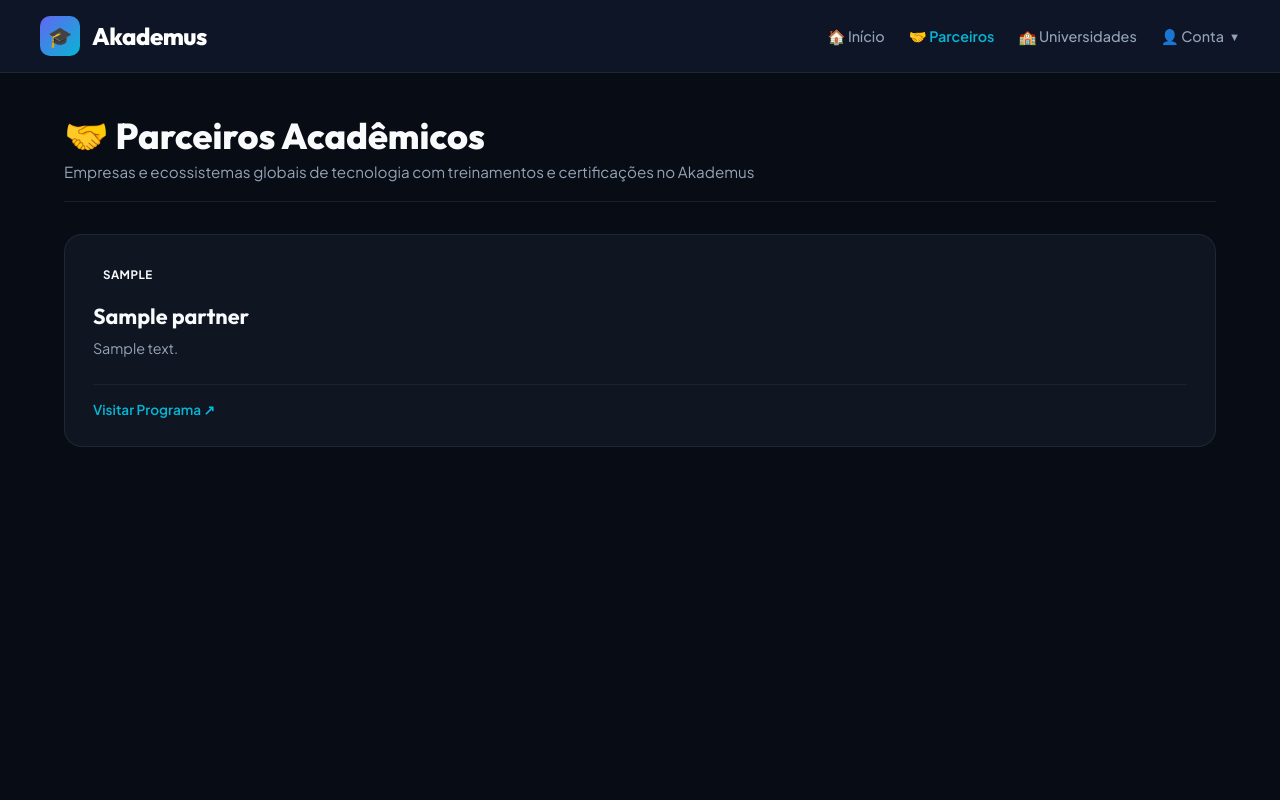
After one commit to ecossistemaanima/Akademus, a Flask app: page /partners in a window 1280 px wide. The commit adds this page. Run offline with Flask 3, Linux system fonts and the light colour scheme; tables that the repository leaves empty hold one stand-in row (values such as "Sample post"); parts of the project's set-up code (start-up, migrations or seed data) failed here and were passed over.

Commit message:
feat: CRUD de Parceiros Acadêmicos com menu de navegação e soft delete
- Backend & Rotas:
  - Criação do blueprint partners_bp com rotas REST e interface HTML.
  - Endpoints para listagem (/partners/api), detalhe (/partners/api/<id>), criação, edição e exclusão lógica (DELETE -> is_active = False).
  - Decorator @admin_required para proteger criação, edição e exclusão.

- Interface & Navegação:
  - Criação do template partners.html com grid responsivo categorizado por cores (Cloud, IA, Linux, Redes, Labs, Certificações).
  - Modal interativo para criação e edição de parceiros.
  - Navbar unificada em todo o sistema com novo menu dropdown de '⚙️ Gestão' (Usuários, Universidades, Parceiros) visível para Administradores.
  - Card dedicado de Parceiros Acadêmicos no Dashboard.

- Qualidade & Testes (TDD):
  - 3 novos testes automatizados em test_partners_crud.py (totalizando 22 testes passando).

```diff
--- a/backend/app/__init__.py
+++ b/backend/app/__init__.py
@@ -38,11 +38,13 @@ def create_app(test_config=None):
     from app.routes.auth import auth_bp, configure_oauth
     from app.routes.universities import universities_bp
     from app.routes.users import users_bp
+    from app.routes.partners import partners_bp
 
     configure_oauth(app)
     app.register_blueprint(auth_bp)
     app.register_blueprint(universities_bp)
     app.register_blueprint(users_bp)
+    app.register_blueprint(partners_bp)
 
     # Redirecionamento amigável para Meu Perfil
     @app.route("/profile", methods=["GET", "POST"])
--- /dev/null
+++ b/backend/app/routes/partners.py
@@ -0,0 +1,112 @@
+"""CRUD de Parceiros Acadêmicos (Acesso administrativo para gestão e consulta pública)."""
+
+from flask import Blueprint, request, jsonify, render_template, session, redirect, url_for
+from app.models import AcademicPartner, User
+from app.extensions import db
+from app.routes.universities import admin_required
+
+partners_bp = Blueprint("partners", __name__, url_prefix="/partners")
+
+
+@partners_bp.route("/api", methods=["GET"], strict_slashes=False)
+def list_partners_api():
+    """Retorna lista de parceiros ativos em formato JSON."""
+    partners = AcademicPartner.query.filter_by(is_active=True).order_by(AcademicPartner.name.asc()).all()
+    return jsonify([p.to_dict() for p in partners]), 200
+
+
+@partners_bp.route("/", methods=["GET"], strict_slashes=False)
+def index_view():
+    """Interface de Parceiros Acadêmicos (visão para usuários e controles para admins)."""
+    user_data = session.get("user")
+    is_admin = False
+    if user_data:
+        user = User.query.filter_by(email=user_data.get("email")).first()
+        is_admin = bool(user and user.is_admin)
+
+    # Se for admin, lista todos (inclusive inativos para reativação); caso contrário apenas ativos
+    if is_admin:
+        partners = AcademicPartner.query.order_by(AcademicPartner.name.asc()).all()
+    else:
+        partners = AcademicPartner.query.filter_by(is_active=True).order_by(AcademicPartner.name.asc()).all()
+
+    return render_template(
+        "partners.html",
+        partners=partners,
+        is_admin=is_admin,
+        current_user=user_data
+    )
+
+
+@partners_bp.route("/api/<int:partner_id>", methods=["GET"])
+@admin_required
+def get_partner_api(partner_id):
+    """Retorna detalhes de um parceiro específico."""
+    partner = AcademicPartner.query.get_or_404(partner_id)
+    return jsonify(partner.to_dict()), 200
+
+
+@partners_bp.route("/api", methods=["POST"])
+@admin_required
+def create_partner():
+    """Cria um novo parceiro acadêmico."""
+    data = request.get_json() or request.form
+    code = (data.get("code") or "").strip().upper()
+    name = (data.get("name") or "").strip()
+    category = (data.get("category") or "CLOUD_TECH").strip().upper()
+    website_url = (data.get("website_url") or "").strip() or None
+    description = (data.get("description") or "").strip() or None
+
+    if not code or not name:
+        return jsonify({"error": "Código e nome do parceiro são obrigatórios."}), 400
+
+    if AcademicPartner.query.filter_by(code=code).first():
+        return jsonify({"error": f"Já existe um parceiro com o código '{code}'."}), 409
+
+    partner = AcademicPartner(
+        code=code,
+        name=name,
+        category=category,
+        website_url=website_url,
+        description=description,
+        is_active=True
+    )
+    db.session.add(partner)
+    db.session.commit()
+    return jsonify(partner.to_dict()), 201
+
+
+@partners_bp.route("/api/<int:partner_id>", methods=["PUT", "POST"])
+@admin_required
+def update_partner(partner_id):
+    """Atualiza dados de um parceiro acadêmico existente."""
+    partner = AcademicPartner.query.get_or_404(partner_id)
+    data = request.get_json() or request.form
+
+    if "name" in data and data["name"].strip():
+        partner.name = data["name"].strip()
+    if "category" in data and data["category"].strip():
+        partner.category = data["category"].strip().upper()
+    if "website_url" in data:
+        partner.website_url = data["website_url"].strip() or None
+    if "description" in data:
+        partner.description = data["description"].strip() or None
+    if "is_active" in data:
+        val = data["is_active"]
+        partner.is_active = (val is True or val == "true" or val == "1" or val == 1)
+
+    db.session.commit()
+    return jsonify(partner.to_dict()), 200
+
+
+@partners_bp.route("/api/<int:partner_id>", methods=["DELETE"])
+@admin_required
+def delete_partner(partner_id):
+    """Exclusão LÓGICA (Soft Delete): Desativa o parceiro acadêmico sem apagar dados históricos."""
+    partner = AcademicPartner.query.get_or_404(partner_id)
+    partner.is_active = False
+    db.session.commit()
+    return jsonify({
+        "message": f"Parceiro {partner.name} ({partner.code}) foi desativado com sucesso (exclusão lógica).",
+        "partner": partner.to_dict()
+    }), 200
--- /dev/null
+++ b/backend/app/templates/partners.html
@@ -0,0 +1,308 @@
+<!DOCTYPE html>
+<html lang="pt-BR">
+<head>
+  <meta charset="UTF-8">
+  <meta name="viewport" content="width=device-width, initial-scale=1.0">
+  <title>Akademus | Parceiros Acadêmicos</title>
+  <link rel="preconnect" href="https://fonts.googleapis.com">
+  <link rel="preconnect" href="https://fonts.gstatic.com" crossorigin>
+  <link href="https://fonts.googleapis.com/css2?family=Outfit:wght@400;500;600;700;800&family=Plus+Jakarta+Sans:wght@400;500;600;700&display=swap" rel="stylesheet">
+  <style>
+    :root {
+      --bg: #080c14;
+      --card-bg: rgba(18, 24, 38, 0.75);
+      --card-border: rgba(255, 255, 255, 0.08);
+      --primary: #6366f1;
+      --accent: #06b6d4;
+      --text-main: #f8fafc;
+      --text-muted: #94a3b8;
+    }
+    * { box-sizing: border-box; margin: 0; padding: 0; }
+    body { font-family: 'Plus Jakarta Sans', sans-serif; background-color: var(--bg); color: var(--text-main); min-height: 100vh; display: flex; flex-direction: column; }
+
+    /* Navbar */
+    .navbar {
+      display: flex;
+      justify-content: space-between;
+      align-items: center;
+      padding: 1rem 2.5rem;
+      background: rgba(15, 23, 42, 0.9);
+      backdrop-filter: blur(16px);
+      border-bottom: 1px solid var(--card-border);
+      position: sticky;
+      top: 0;
+      z-index: 50;
+    }
+    .nav-brand { display: flex; align-items: center; gap: 12px; text-decoration: none; color: #fff; }
+    .brand-icon { width: 40px; height: 40px; background: linear-gradient(135deg, var(--primary), var(--accent)); border-radius: 10px; display: flex; align-items: center; justify-content: center; font-size: 1.25rem; }
+    .brand-name { font-family: 'Outfit', sans-serif; font-size: 1.5rem; font-weight: 800; letter-spacing: -0.02em; }
+
+    .nav-links { display: flex; align-items: center; gap: 1.5rem; }
+    .nav-link { color: var(--text-muted); text-decoration: none; font-size: 0.9rem; font-weight: 500; transition: color 0.15s; }
+    .nav-link:hover { color: #fff; }
+    .nav-link.active { color: var(--accent); font-weight: 600; }
+
+    .dropdown { position: relative; display: inline-block; }
+    .dropdown-btn { background: none; border: none; color: var(--text-muted); font-size: 0.9rem; font-weight: 500; cursor: pointer; display: flex; align-items: center; gap: 5px; font-family: inherit; }
+    .dropdown-btn:hover { color: #fff; }
+    .dropdown-content { display: none; position: absolute; right: 0; top: 100%; margin-top: 8px; background: #0f172a; border: 1px solid var(--card-border); border-radius: 12px; min-width: 200px; box-shadow: 0 10px 25px rgba(0,0,0,0.5); z-index: 100; overflow: hidden; }
+    .dropdown-content a { color: var(--text-muted); padding: 10px 16px; text-decoration: none; display: flex; align-items: center; gap: 8px; font-size: 0.85rem; transition: background 0.15s; }
+    .dropdown-content a:hover { background: rgba(99, 102, 241, 0.15); color: #fff; }
+    .dropdown:hover .dropdown-content { display: block; }
+
+    .container { max-width: 1200px; margin: 2.5rem auto; padding: 0 1.5rem; width: 100%; flex-grow: 1; }
+
+    .header-actions { display: flex; justify-content: space-between; align-items: center; margin-bottom: 2rem; border-bottom: 1px solid var(--card-border); padding-bottom: 1.25rem; }
+    h1 { font-family: 'Outfit', sans-serif; font-size: 2.25rem; font-weight: 800; }
+    .header-desc { color: var(--text-muted); font-size: 0.95rem; margin-top: 4px; }
+
+    .btn { padding: 8px 16px; border-radius: 10px; border: none; font-weight: 600; cursor: pointer; font-size: 0.875rem; text-decoration: none; display: inline-flex; align-items: center; gap: 6px; }
+    .btn-create { background: var(--primary); color: #fff; }
+    .btn-create:hover { background: #4f46e5; }
+    .btn-edit { background: rgba(99, 102, 241, 0.2); color: #a5b4fc; border: 1px solid rgba(99, 102, 241, 0.4); }
+    .btn-delete { background: rgba(239, 68, 68, 0.15); color: #fca5a5; border: 1px solid rgba(239, 68, 68, 0.3); }
+    .btn-restore { background: rgba(16, 185, 129, 0.15); color: #6ee7b7; border: 1px solid rgba(16, 185, 129, 0.3); }
+
+    /* Partners Grid */
+    .partners-grid { display: grid; grid-template-columns: repeat(auto-fit, minmax(340px, 1fr)); gap: 1.5rem; }
+    .partner-card { background: var(--card-bg); border: 1px solid var(--card-border); border-radius: 18px; padding: 1.75rem; display: flex; flex-direction: column; justify-content: space-between; transition: all 0.25s ease; position: relative; }
+    .partner-card:hover { transform: translateY(-3px); border-color: rgba(99, 102, 241, 0.4); box-shadow: 0 12px 30px rgba(0, 0, 0, 0.4); }
+
+    .card-top { display: flex; justify-content: space-between; align-items: flex-start; margin-bottom: 1rem; }
+    .partner-badge { padding: 4px 10px; border-radius: 999px; font-size: 0.725rem; font-weight: 700; text-transform: uppercase; letter-spacing: 0.04em; }
+    .cat-CLOUD_AI { background: rgba(6, 182, 212, 0.15); color: #22d3ee; border: 1px solid rgba(6, 182, 212, 0.3); }
+    .cat-OPEN_SOURCE_LINUX { background: rgba(239, 68, 68, 0.15); color: #f87171; border: 1px solid rgba(239, 68, 68, 0.3); }
+    .cat-NETWORKING_CYBER { background: rgba(59, 130, 246, 0.15); color: #60a5fa; border: 1px solid rgba(59, 130, 246, 0.3); }
+    .cat-CLOUD_TECH { background: rgba(245, 158, 11, 0.15); color: #fbbf24; border: 1px solid rgba(245, 158, 11, 0.3); }
+    .cat-HANDS_ON_LABS { background: rgba(168, 85, 247, 0.15); color: #c084fc; border: 1px solid rgba(168, 85, 247, 0.3); }
+    .cat-CERTIFICATIONS { background: rgba(16, 185, 129, 0.15); color: #34d399; border: 1px solid rgba(16, 185, 129, 0.3); }
+
+    .partner-name { font-family: 'Outfit', sans-serif; font-size: 1.35rem; font-weight: 700; margin-bottom: 0.5rem; }
+    .partner-desc { color: var(--text-muted); font-size: 0.9rem; line-height: 1.5; margin-bottom: 1.5rem; flex-grow: 1; }
+
+    .card-bottom { display: flex; justify-content: space-between; align-items: center; border-top: 1px solid rgba(255,255,255,0.06); padding-top: 1rem; }
+    .link-ext { color: var(--accent); text-decoration: none; font-size: 0.85rem; font-weight: 600; display: inline-flex; align-items: center; gap: 4px; }
+    .link-ext:hover { text-decoration: underline; }
+
+    /* Modal */
+    .modal { display: none; position: fixed; top: 0; left: 0; width: 100%; height: 100%; background: rgba(0,0,0,0.85); z-index: 100; align-items: center; justify-content: center; backdrop-filter: blur(8px); }
+    .modal-box { background: #0f172a; border: 1px solid var(--card-border); border-radius: 20px; padding: 2rem; width: 90%; max-width: 520px; }
+    .form-group { margin-bottom: 1.25rem; }
+    .form-label { display: block; font-size: 0.825rem; font-weight: 600; color: #94a3b8; margin-bottom: 0.5rem; }
+    .form-input { width: 100%; padding: 0.75rem 1rem; background: rgba(2, 6, 23, 0.7); border: 1px solid rgba(255,255,255,0.1); border-radius: 10px; color: #fff; box-sizing: border-box; }
+  </style>
+</head>
+<body>
+
+  <!-- Navbar Global do Akademus -->
+  <header class="navbar">
+    <a href="/" class="nav-brand">
+      <div class="brand-icon">🎓</div>
+      <div class="brand-name">Akademus</div>
+    </a>
+
+    <nav class="nav-links">
+      <a href="/" class="nav-link">🏠 Início</a>
+      <a href="/partners" class="nav-link active">🤝 Parceiros</a>
+      <a href="/universities" class="nav-link">🏫 Universidades</a>
+
+      <!-- Menu Dropdown para Gestão e Administração -->
+      {% if is_admin or (current_user and current_user.is_admin) %}
+      <div class="dropdown">
+        <button class="dropdown-btn">
+          ⚙️ Gestão <span style="font-size: 0.7rem;">▼</span>
+        </button>
+        <div class="dropdown-content">
+          <a href="/users">👥 Usuários & Moderação</a>
+          <a href="/universities">🏫 Gestão de Universidades</a>
+          <a href="/partners">🤝 Gestão de Parceiros</a>
+        </div>
+      </div>
+      {% endif %}
+
+      <div class="dropdown">
+        <button class="dropdown-btn">
+          👤 {{ current_user.name if current_user else 'Conta' }} <span style="font-size: 0.7rem;">▼</span>
+        </button>
+        <div class="dropdown-content">
+          <a href="/profile">✏️ Meu Perfil</a>
+          <a href="/logout" style="color: #f87171;">🚪 Sair</a>
+        </div>
+      </div>
+    </nav>
+  </header>
+
+  <!-- Conteúdo Principal -->
+  <main class="container">
+    <div class="header-actions">
+      <div>
+        <h1>🤝 Parceiros Acadêmicos</h1>
+        <p class="header-desc">Empresas e ecossistemas globais de tecnologia com treinamentos e certificações no Akademus</p>
+      </div>
+      {% if is_admin %}
+      <div>
+        <button class="btn btn-create" onclick="openCreatePartnerModal()">+ Novo Parceiro</button>
+      </div>
+      {% endif %}
+    </div>
+
+    <!-- Grid de Parceiros -->
+    <div class="partners-grid">
+      {% for p in partners %}
+      <div class="partner-card" style="{% if not p.is_active %}opacity: 0.55;{% endif %}">
+        <div>
+          <div class="card-top">
+            <span class="partner-badge cat-{{ p.category }}">{{ p.category }}</span>
+            {% if not p.is_active %}
+            <span style="font-size:0.75rem; background:rgba(239,68,68,0.2); color:#fca5a5; padding:3px 8px; border-radius:6px;">Inativo</span>
+            {% endif %}
+          </div>
+          <h2 class="partner-name">{{ p.name }}</h2>
+          <p class="partner-desc">{{ p.description or 'Programa de capacitação acadêmica e certificações digitais.' }}</p>
+        </div>
+
+        <div class="card-bottom">
+          {% if p.website_url %}
+          <a href="{{ p.website_url }}" target="_blank" rel="noopener noreferrer" class="link-ext">
+            Visitar Programa ↗
+          </a>
+          {% else %}
+          <span></span>
+          {% endif %}
+
+          {% if is_admin %}
+          <div style="display: flex; gap: 6px;">
+            <button class="btn btn-edit" onclick="openEditPartnerModal({{ p.id }}, '{{ p.code }}', '{{ p.name }}', '{{ p.category }}', '{{ p.website_url or '' }}', `{{ p.description or '' }}`)">✏️</button>
+            {% if p.is_active %}
+            <button class="btn btn-delete" onclick="softDeletePartner({{ p.id }}, '{{ p.name }}')">🗑️</button>
+            {% else %}
+            <button class="btn btn-restore" onclick="restorePartner({{ p.id }}, '{{ p.name }}')">♻️</button>
+            {% endif %}
+          </div>
+          {% endif %}
+        </div>
+      </div>
+      {% endfor %}
+    </div>
+  </main>
+
+  <!-- Modal Criar / Editar Parceiro -->
+  {% if is_admin %}
+  <div id="partner-modal" class="modal">
+    <div class="modal-box">
+      <div style="display:flex; justify-content:space-between; align-items:center; margin-bottom:1.5rem;">
+        <h2 id="modal-partner-title" style="font-family:'Outfit'; font-size:1.5rem;">Novo Parceiro Acadêmico</h2>
+        <button onclick="closePartnerModal()" style="background:none; border:none; color:#94a3b8; font-size:1.5rem; cursor:pointer;">&times;</button>
+      </div>
+
+      <form id="partner-form">
+        <input type="hidden" id="partner-id">
+        <div class="form-group">
+          <label class="form-label">Código Único (Identificador)</label>
+          <input type="text" id="partner-code" class="form-input" required placeholder="Ex: ORACLE, HASHICORP, MICROSOFT">
+        </div>
+        <div class="form-group">
+          <label class="form-label">Nome da Organização / Empresa</label>
+          <input type="text" id="partner-name" class="form-input" required placeholder="Ex: Microsoft Learn for Educators">
+        </div>
+        <div class="form-group">
+          <label class="form-label">Categoria de Capacitação</label>
+          <select id="partner-category" class="form-input" style="background:#020617;">
+            <option value="CLOUD_AI">CLOUD_AI (Inteligência Artificial & Nuvem)</option>
+            <option value="OPEN_SOURCE_LINUX">OPEN_SOURCE_LINUX (Linux & Código Aberto)</option>
+            <option value="NETWORKING_CYBER">NETWORKING_CYBER (Redes & Cibersegurança)</option>
+            <option value="CLOUD_TECH">CLOUD_TECH (Tecnologia em Nuvem)</option>
+            <option value="HANDS_ON_LABS">HANDS_ON_LABS (Laboratórios Práticos)</option>
+            <option value="CERTIFICATIONS">CERTIFICATIONS (Certificações & Metodologias)</option>
+          </select>
+        </div>
+        <div class="form-group">
+          <label class="form-label">URL Oficial do Programa Educacional</label>
+          <input type="url" id="partner-url" class="form-input" placeholder="https://exemplo.com/academy">
+        </div>
+        <div class="form-group">
+          <label class="form-label">Descrição das Atividades / Capacitação</label>
+          <textarea id="partner-desc" class="form-input" rows="3" placeholder="Resumo do programa acadêmico..."></textarea>
+        </div>
+
+        <button type="submit" class="btn btn-create" style="width:100%; justify-content:center; margin-top:1rem;">Salvar Parceiro</button>
+      </form>
+    </div>
+  </div>
+
+  <script>
+    const pModal = document.getElementById('partner-modal');
+    function closePartnerModal() { pModal.style.display = 'none'; }
+
+    function openCreatePartnerModal() {
+      document.getElementById('modal-partner-title').innerText = 'Novo Parceiro Acadêmico';
+      document.getElementById('partner-id').value = '';
+      document.getElementById('partner-code').value = '';
+      document.getElementById('partner-code').disabled = false;
+      document.getElementById('partner-name').value = '';
+      document.getElementById('partner-category').value = 'CLOUD_TECH';
+      document.getElementById('partner-url').value = '';
+      document.getElementById('partner-desc').value = '';
+      pModal.style.display = 'flex';
+    }
+
+    function openEditPartnerModal(id, code, name, category, url, desc) {
+      document.getElementById('modal-partner-title').innerText = `Editar ${name}`;
+      document.getElementById('partner-id').value = id;
+      document.getElementById('partner-code').value = code;
+      document.getElementById('partner-code').disabled = true;
+      document.getElementById('partner-name').value = name;
+      document.getElementById('partner-category').value = category;
+      document.getElementById('partner-url').value = url;
+      document.getElementById('partner-desc').value = desc;
+      pModal.style.display = 'flex';
+    }
+
+    document.getElementById('partner-form').onsubmit = async (e) => {
+      e.preventDefault();
+      const id = document.getElementById('partner-id').value;
+      const isEdit = !!id;
+      const url = isEdit ? `/partners/api/${id}` : '/partners/api';
+      const method = isEdit ? 'PUT' : 'POST';
+
+      const payload = {
+        name: document.getElementById('partner-name').value,
+        category: document.getElementById('partner-category').value,
+        website_url: document.getElementById('partner-url').value,
+        description: document.getElementById('partner-desc').value
+      };
+      if (!isEdit) payload.code = document.getElementById('partner-code').value;
+
+      const res = await fetch(url, {
+        method,
+        headers: { 'Content-Type': 'application/json' },
+        body: JSON.stringify(payload)
+      });
+      if (res.ok) window.location.reload();
+      else {
+        const err = await res.json();
+        alert(err.error || 'Erro ao salvar parceiro.');
+      }
+    };
+
+    async function softDeletePartner(id, name) {
+      if (!confirm(`Deseja desativar o parceiro "${name}"? Os dados históricos serão preservados.`)) return;
+      const res = await fetch(`/partners/api/${id}`, { method: 'DELETE' });
+      if (res.ok) window.location.reload();
+      else alert('Erro ao desativar parceiro.');
+    }
+
+    async function restorePartner(id, name) {
+      const res = await fetch(`/partners/api/${id}`, {
+        method: 'PUT',
+        headers: { 'Content-Type': 'application/json' },
+        body: JSON.stringify({ is_active: true })
+      });
+      if (res.ok) window.location.reload();
+      else alert('Erro ao reativar parceiro.');
+    }
+  </script>
+  {% endif %}
+
+</body>
+</html>
--- a/backend/app/templates/universities.html
+++ b/backend/app/templates/universities.html
@@ -48,6 +48,7 @@
     </div>
     <div style="display:flex; align-items:center; gap:1rem;">
       <button class="btn btn-create" onclick="openCreateModal()">+ Nova Universidade</button>
+      <a href="/partners" style="color:#34d399; text-decoration:none; font-size:0.9rem;">🤝 Parceiros</a>
       <a href="/users" style="color:#a5b4fc; text-decoration:none; font-size:0.9rem;">👥 Usuários</a>
       <a href="/" style="color:#38bdf8; text-decoration:none; font-size:0.9rem;">🏠 Dashboard</a>
     </div>
--- a/backend/app/templates/users.html
+++ b/backend/app/templates/users.html
@@ -54,6 +54,7 @@
     </div>
     <div style="display:flex; align-items:center; gap:1rem;">
       <button class="btn btn-create" onclick="openCreateUserModal()">+ Novo Usuário</button>
+      <a href="/partners" style="color:#34d399; text-decoration:none; font-size:0.9rem;">🤝 Parceiros</a>
       <a href="/universities" style="color:#a5b4fc; text-decoration:none; font-size:0.9rem;">🏫 Universidades</a>
       <a href="/" style="color:#38bdf8; text-decoration:none; font-size:0.9rem;">🏠 Dashboard</a>
     </div>
```
Also changed, not shown: backend/app/templates/dashboard.html (+24 -9 lines), backend/tests/test_partners_crud.py (added, +89 -0 lines).
